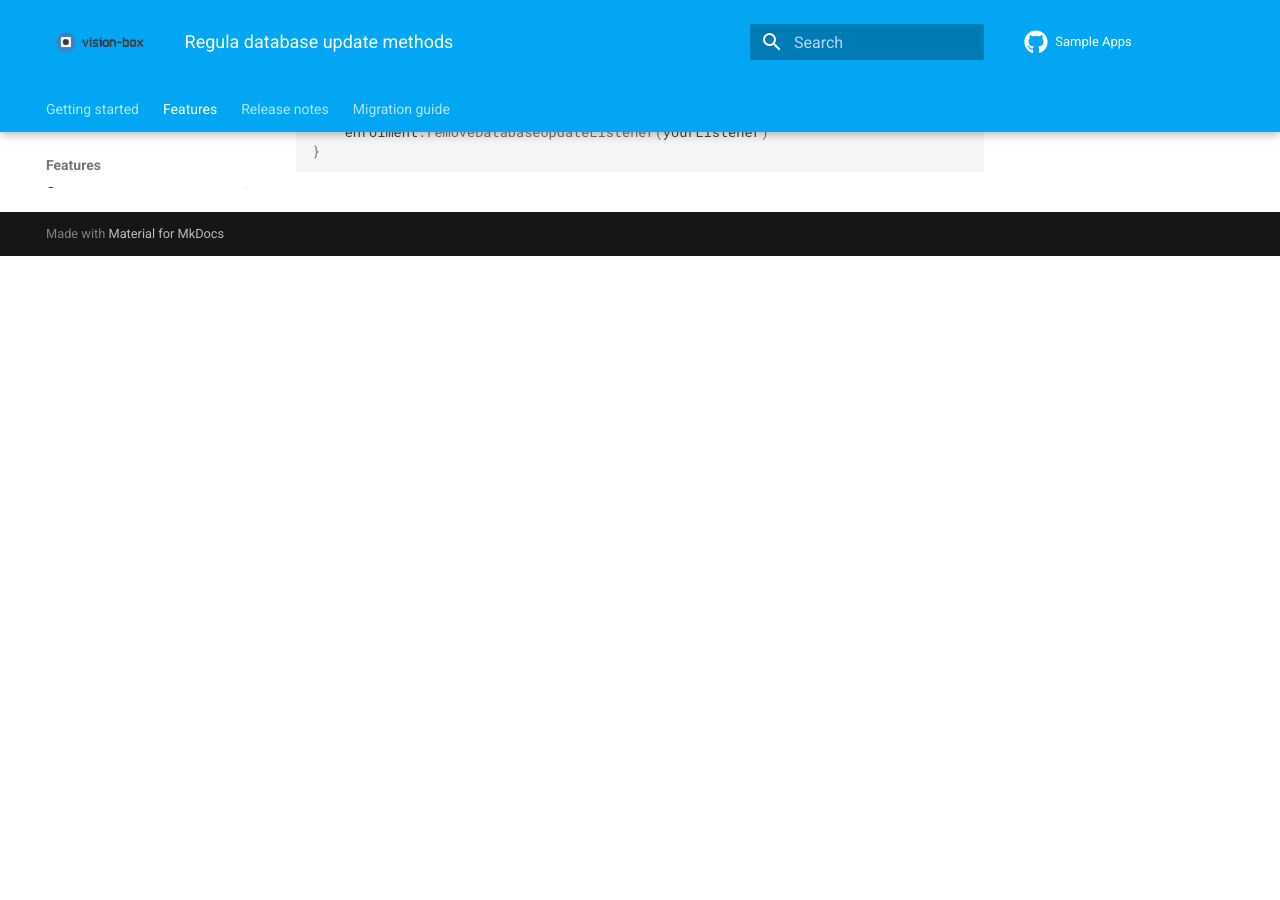
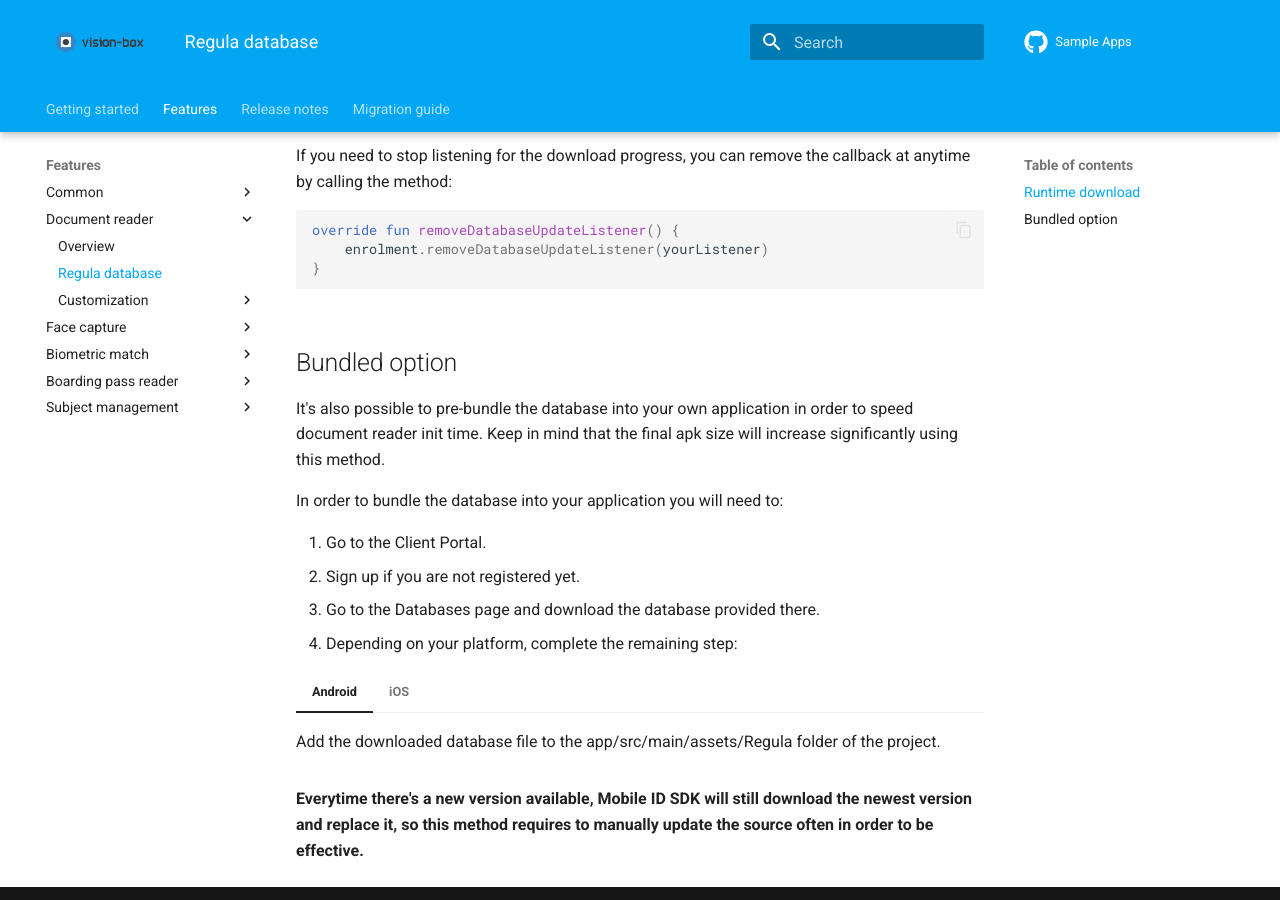
Before and after one commit to vbmobile/mobile-id-documentation, an MkDocs documentation site: the page built from docs/Features/DocumentReader/DocumentReader_RegulaDB.md, in a window 1280 px wide and 900 px high, scrolled down 871 px. Built offline with MkDocs 1.6.1 and Material for MkDocs 9.7.7, drawn with Linux system fonts in a browser that asks for light colours; the version menu is left out; before the commit the page ends 1127 px from its top, so only the background shows below that; some of the changed text lies outside the part shown.

Commit message:
PMOBILEID-2812 - Document template prebundle method
Add regula db, pre bundle information
7.0.1 release notes

```diff
--- a/docs/Features/DocumentReader/DocumentReader_DBUpdateMethods.md
+++ b/docs/Features/DocumentReader/DocumentReader_RegulaDB.md
@@ -1,6 +1,9 @@
-# Download database
-The document reader requires a document database templates.
-This file is downloaded in runtime and since it's a large file can take sometime to finish, depending on the user internet.
+# Database download methods
+The document reader requires a document database of templates.
+
+## Runtime download
+
+Usually this file is downloaded in runtime and since it's a large file can take sometime to finish, depending on the user internet.
 This download will happen in the first run and everytime the database is outdated.
 
 There are two ways to download this file:
@@ -46,3 +49,26 @@
 === "iOS"
 
     At this time it is not possible to remove handlers during the process. They will be automatically removed when the download is completed successfully or in error.
+
+## Bundled option
+
+It's also possible to pre-bundle the database into your own application in order to speed document reader init time.
+Keep in mind that the final apk size will increase significantly using this method.
+
+In order to bundle the database into your application you will need to:
+
+1. Go to the Client Portal.
+2. Sign up if you are not registered yet.
+3. Go to the Databases page and download the database provided there.
+4. Depending on your platform, complete the remaining step:
+
+=== "Android"
+
+    Add the downloaded database file to the app/src/main/assets/Regula folder of the project.
+
+=== "iOS"
+
+    Add the downloaded database file to the desired [project's target](https://developer.apple.com/library/archive/featuredarticles/XcodeConcepts/Concept-Targets.html).
+
+**Everytime there's a new version available, Mobile ID SDK will still download the newest version and replace it,
+so this method requires to manually update the source often in order to be effective.**
--- a/mkdocs.yml
+++ b/mkdocs.yml
@@ -34,7 +34,7 @@
         - How to handle errors: Features/Common/HandleErrors.md
     - Document reader:
         - Overview: Features/DocumentReader/DocumentReader_Index.md
-        - Regula database update methods: Features/DocumentReader/DocumentReader_DBUpdateMethods.md
+        - Regula database: Features/DocumentReader/DocumentReader_RegulaDB.md
         - Customization:
             - Loading view: Features/DocumentReader/DocumentReader_LoadingView.md
             - Scan view: Features/DocumentReader/DocumentReader_ScanView.md
```
Also changed, not shown: docs/ReleaseNotes/ReleaseNotes_Android.md (+9 -0 lines).
